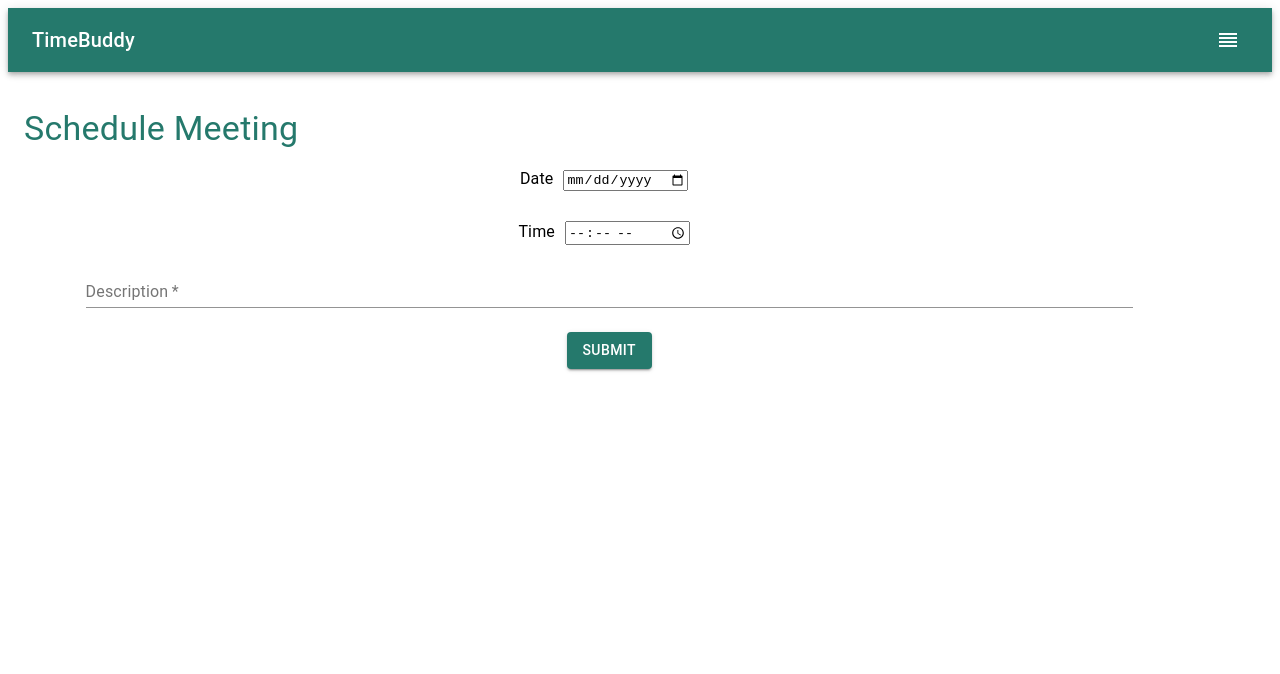
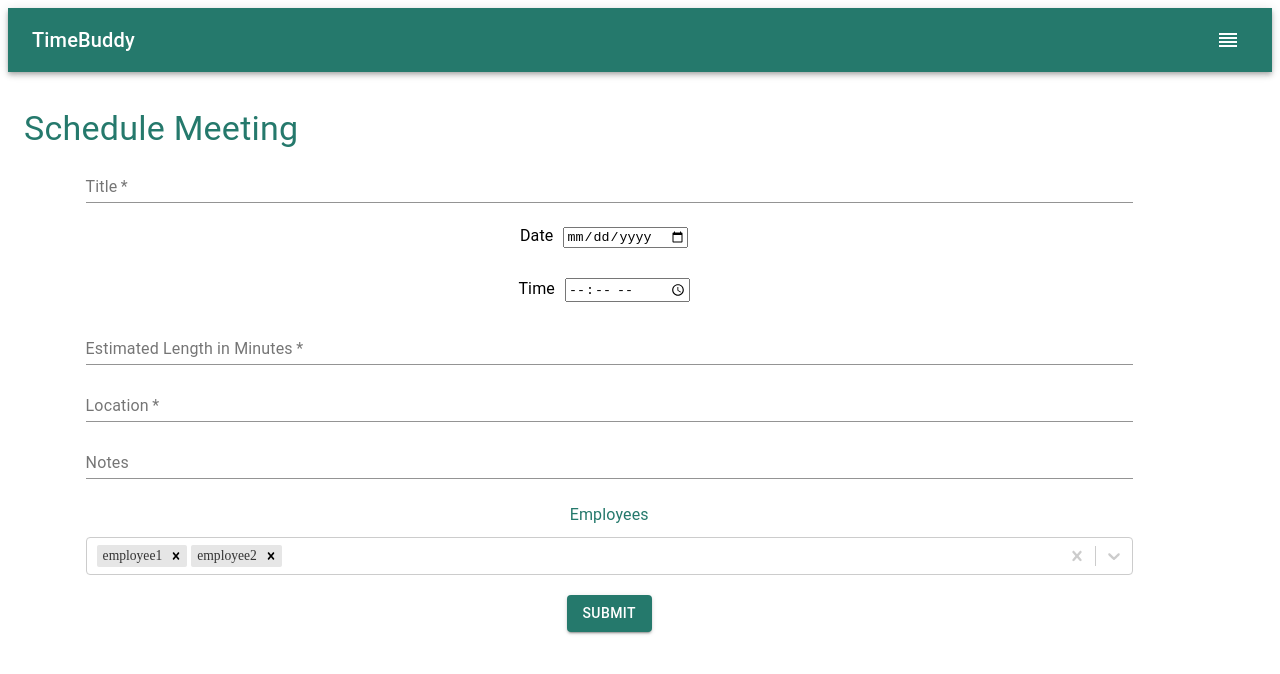
Before and after one commit to soniafriesen/TimeBuddy_2021, a React (Create React App) app: page /schedulemeeting in a window 1280 px wide. Shown: the top 674 px of the page. Built offline with nearby package versions, Linux system fonts and the light colour scheme.

Commit message:
added more fields to schedule meeting

```diff
--- a/package.json
+++ b/package.json
@@ -12,6 +12,7 @@
     "react-dom": "^17.0.2",
     "react-router-dom": "^5.3.0",
     "react-scripts": "4.0.3",
+    "react-select": "^5.1.0",
     "web-vitals": "^1.0.1"
   },
   "scripts": {
--- a/src/components/schedulemeeting.js
+++ b/src/components/schedulemeeting.js
@@ -1,15 +1,27 @@
 import React from "react";
 import {TextField, Button, Typography, CardContent } from '@material-ui/core'
+import Select from 'react-select'
+import makeAnimated from 'react-select/animated';
 
 export default function ScheduleMeeting() {
+    const options = [
+        { value: 'employee1', label: 'employee1' },
+        { value: 'employee2', label: 'employee2' },
+        { value: 'employee3', label: 'employee3' },
+        { value: 'employee4', label: 'employee4' }
+      ]
+      const animatedComponents = makeAnimated();
 
         return (
             <CardContent>
                 <Typography variant="h4"  style={{marginTop:'20px'}} color="primary">Schedule Meeting</Typography>
 
                 <form style={{width:'85%', marginLeft:'5%', alignItems:'center', justifyContent: "center"}} align="center">
+
 <div>
 
+
+<TextField fullWidth label="Title" variant="standard" margin="dense" size="small" required />
 
 <Typography style={{marginTop:'10px'}}>Date
                 <input style={{margin:'10px', width:'120px'}} fullWidth label="Date" variant="standard" type="date" margin="large" required />
@@ -17,8 +29,25 @@ export default function ScheduleMeeting() {
                 <Typography style={{marginTop:'10px'}}>Time
   <input style={{margin:'10px', width:'120px'}} fullWidth label="Time" type="time" variant="standard"  margin="dense" size="large" required />
   </Typography>
-  <TextField fullWidth label="Description" variant="standard" margin="dense" size="small" required />
+
+  <TextField fullWidth label="Estimated Length in Minutes" variant="standard" margin="dense" size="small" required />
+
+  <TextField fullWidth label="Location" variant="standard" margin="dense" size="small" required />
+
+  <TextField fullWidth label="Notes" variant="standard" margin="dense" size="small" />
+
+
   </div>
+
+<Typography color="primary" style={{marginTop:'20px', marginBottom:'10px'}}>Employees</Typography>
+
+  <Select
+      closeMenuOnSelect={false}
+      components={animatedComponents}
+      defaultValue={[options[0], options[1]]}
+      isMulti
+      options={options}
+    />
 
       <div>
   <Button style={{marginTop:'20px'}} type="submit" variant="contained" color="primary">
```
Also changed, not shown: 1 other file (tests, documents, lock files or other folders).
